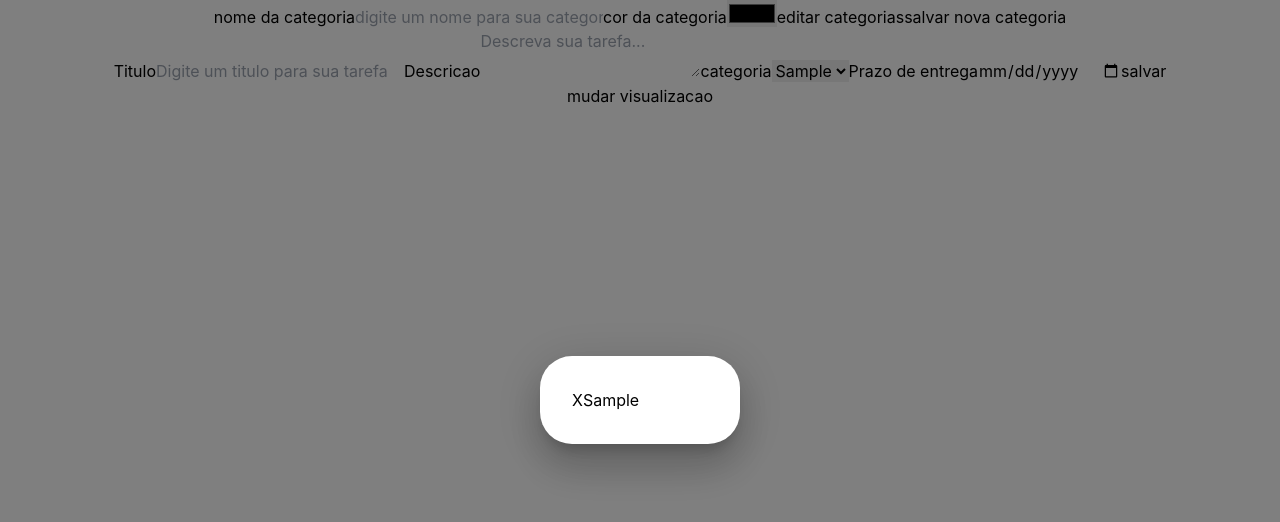
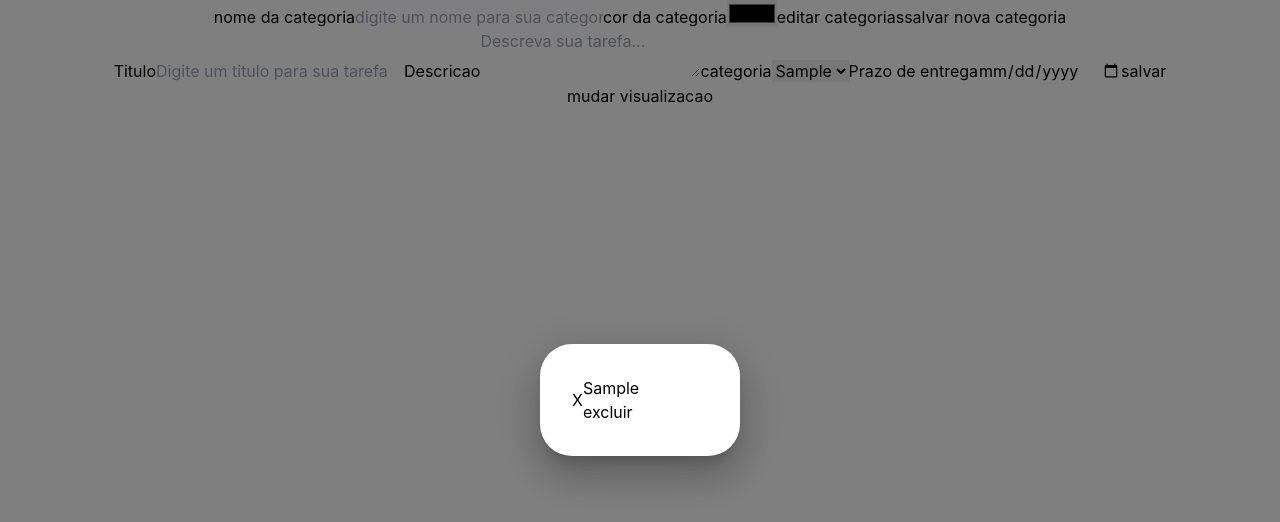
Before and after one commit to anamoraisdev/frontend-todolist, a React (Create React App) app: page / in a window 1280 px wide. Both pictures are taken after typing "Sample" into the empty fields and a click on the button "editar categorias". Shown: the top 522 px of the page. Built offline with nearby package versions, Linux system fonts and the light colour scheme.

Commit message:
excluindo categorias

```diff
--- a/src/paginas/home.jsx
+++ b/src/paginas/home.jsx
@@ -58,6 +58,11 @@ const Home = () => {
     return tarefas.filter((tarefa) => tarefa.categoria[0].id === categoria.id)
   }
 
+  const excluirCategoria = (categoria) => {
+    let categoriasAtualizadas = categorias.filter((item) => item.id !== categoria.id)
+    setCategorias(categoriasAtualizadas)
+  }
+
   const closeCategorias = () => {
     setOpen(false)
   }
@@ -91,7 +96,13 @@ const Home = () => {
           >
             <Box sx={style}>
                 <button onClick={() => setOpen(false)}>X</button>
-                {categorias.map((categoria) => <div><p>{categoria.nome}</p></div>)}
+
+                {categorias?.map((categoria) =>
+                  <div>
+                    <p>{categoria.nome}</p>
+                    <button onClick={() => excluirCategoria(categoria)}>excluir</button>
+                  </div>
+                )}
             </Box>
       </Modal>
 
```
